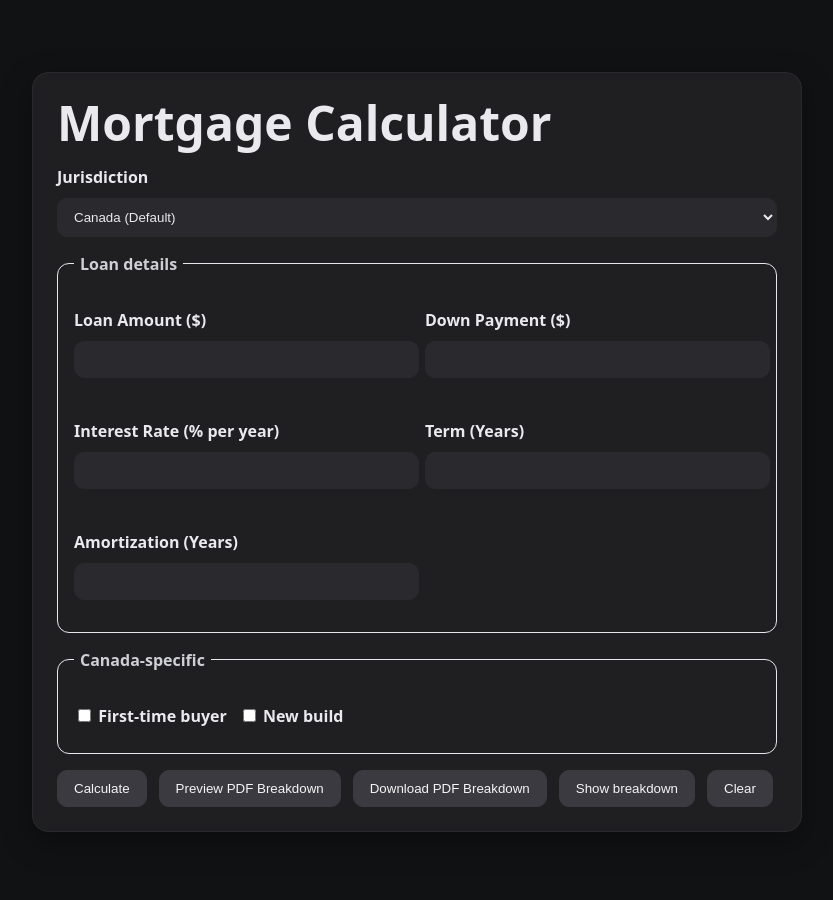
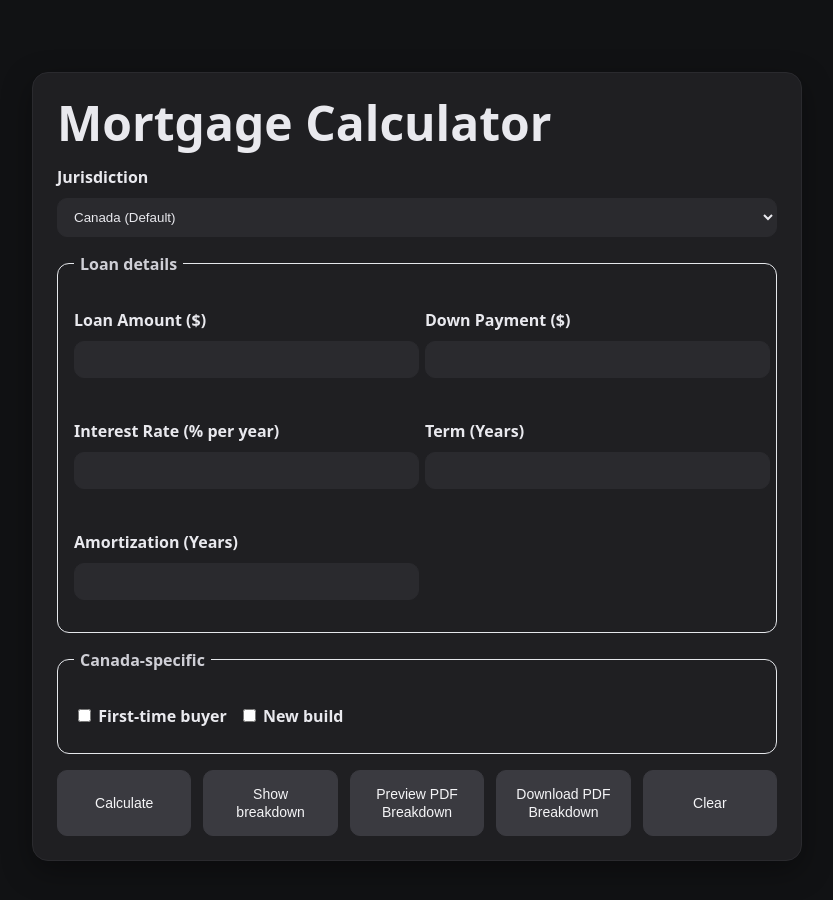
Before and after one commit to mwm13-beep/mortage-calculator, a React (Vite) app: page / in a window 1280 px wide. Shown: the top 900 px of the page, without its empty margins (223-1056 px from the left). Built offline with nearby package versions, Linux system fonts and the light colour scheme.

Commit message:
ui polish

```diff
--- a/src/App.tsx
+++ b/src/App.tsx
@@ -181,6 +181,14 @@ export default function App() {
 
           <button
             type="button"
+            onClick={() => setShowBreakdown(v => !v)}
+            aria-expanded={showBreakdown}
+          >
+            {showBreakdown ? "Hide" : "Show"} breakdown
+          </button>
+
+          <button
+            type="button"
             onClick={handleSubmit(onInline)}
             disabled={loading || hasErrors}
           >
@@ -195,13 +203,6 @@ export default function App() {
             {loading ? "Calculating…" : "Download PDF Breakdown"}
           </button>
 
-          <button
-            type="button"
-            onClick={() => setShowBreakdown(v => !v)}
-            aria-expanded={showBreakdown}
-          >
-            {showBreakdown ? "Hide" : "Show"} breakdown
-          </button>
           <button
             type="button"
             onClick={() =>clearResult()}
--- a/src/index.css
+++ b/src/index.css
@@ -61,21 +61,43 @@ label {
   margin: 10px 0;
 }
 
-/* Buttons */
-button {
-  padding: 10px 16px;
+/* Action bar buttons */
+.row.gap button {
+  /* visual style */
+  background: #3a3a40;
+  border: 1px solid #3a3a40;
   border-radius: 10px;
-  border: 1px solid #3a3a40;
-  background: #3a3a40;
   color: #f5f5f7;
   cursor: pointer;
+
+  /* layout / sizing */
+  display: flex;
+  flex-direction: column;      /* lets us stack two lines of text nicely */
+  align-items: center;
+  justify-content: center;
+  text-align: center;
+
+  width: 140px;                /* pick a width that looks good in your layout */
+  min-height: 66px;            /* forces them all to be the same height */
+  padding: 12px 16px;
+
+  font-size: 14px;
+  line-height: 1.3;
+  white-space: normal;         /* allow wrapping inside the button */
 }
-button.secondary {
+
+.row.gap button[disabled] {
+  opacity: 0.6;
+  cursor: not-allowed;
+  /* keep the same width/height, so disabled state doesn't jump */
+  background: #3a3a40;
+  border-color: #3a3a40;
+}
+
+.row.gap button.secondary {
   background: transparent;
-}
-button[disabled] {
-  opacity: .6;
-  cursor: not-allowed;
+  border-color: #3a3a40;
+  color: #f5f5f7;
 }
 
 /* Helper text */
```
